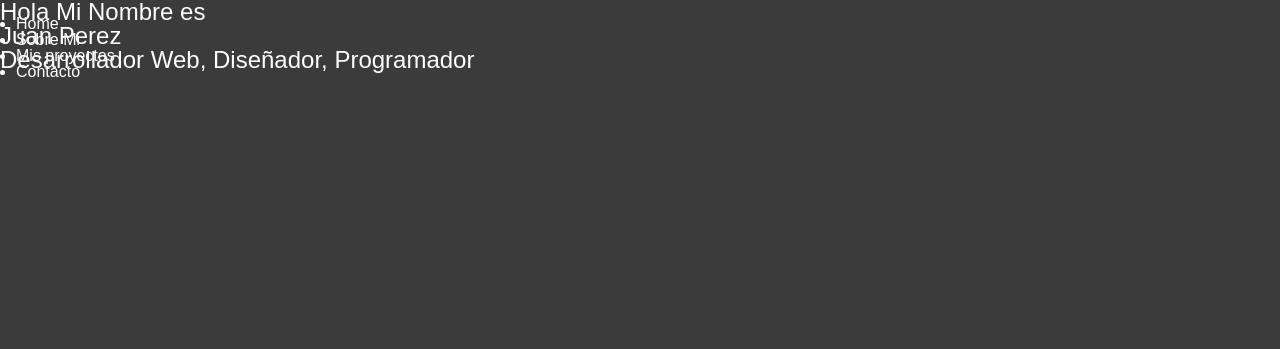
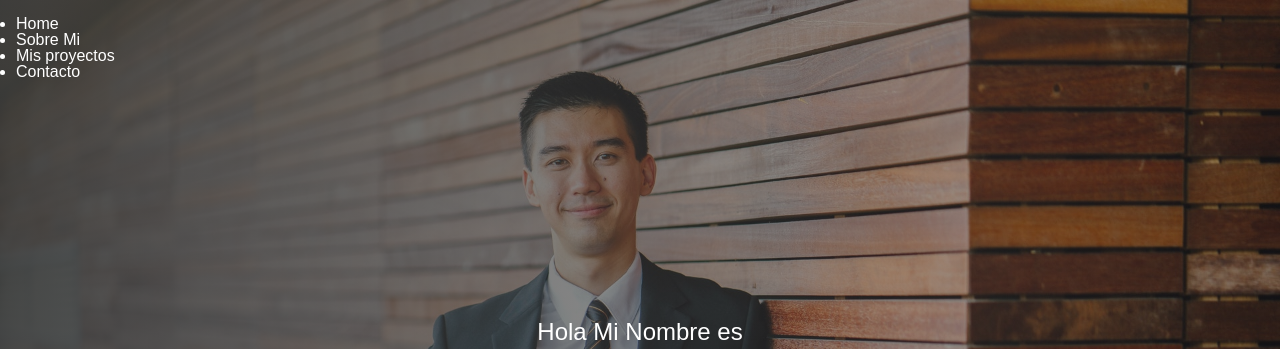
Before and after one commit to cgldev/portfolio-sass, a website: page index.html in a window 1280 px wide. Shown: the top 349 px of the page. Drawn offline with Linux system fonts and the light colour scheme.

Commit message:
estilos home

```diff
--- /dev/null
+++ b/scss/_home.scss
@@ -0,0 +1,25 @@
+.home {
+  height: 100%;
+  padding-top: 40vh;
+  overflow: hidden;
+  text-align: center;
+  background: linear-gradient(
+      to right,
+      rgba($primary-color, 0.9),
+      rgba($primary-color, 0.3)
+    ),
+    url(../img/model-1.jpg) center top;
+  background-size: cover;
+
+  &__name {
+    font-size: 5rem;
+    padding-bottom: 1rem;
+    margin-top: 1rem;
+    border-bottom: 2px solid #fff;
+
+    &--last {
+      color: $secondary-color;
+      font-weight: 700;
+    }
+  }
+}
--- a/scss/style.scss
+++ b/scss/style.scss
@@ -1,5 +1,6 @@
 @import "reset";
 @import "variables";
+@import "home";
 
 body {
   background-color: $primary-color;
```
Also changed, not shown: css/style.css, 1 other file.
